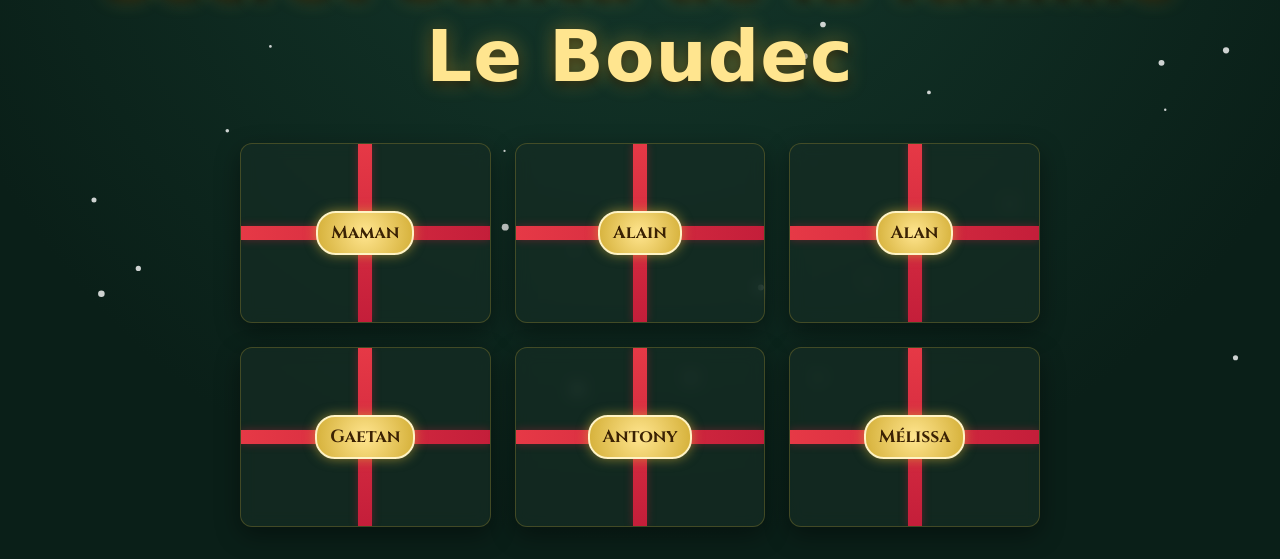
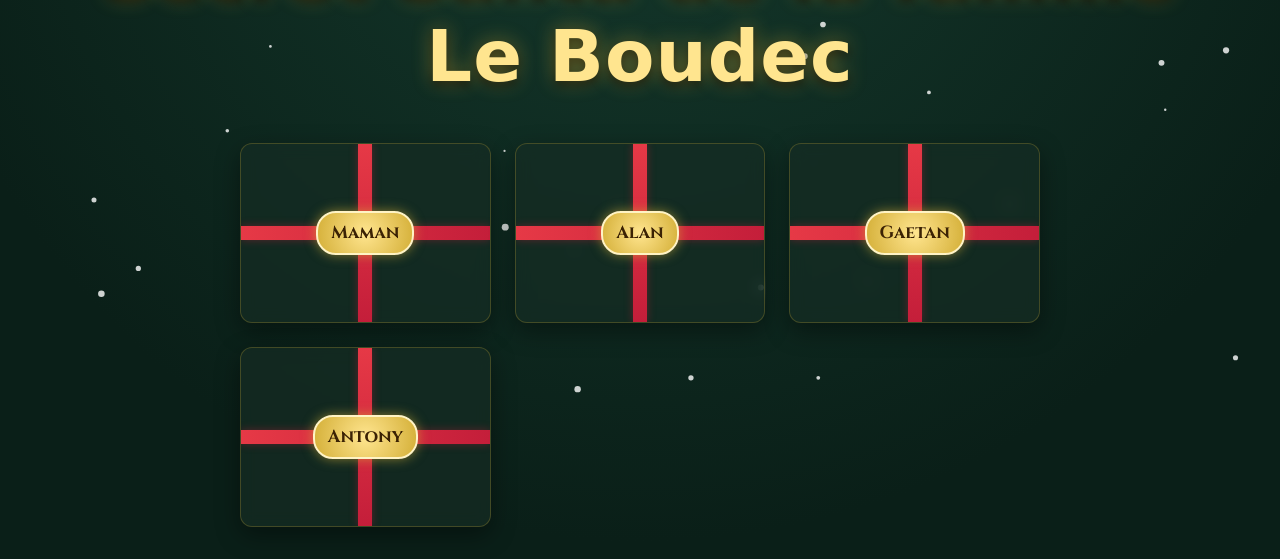
Before and after one commit to aleboudec/secret_santa, a plain HTML site: page index.html in a window 1280 px wide. Shown: the part 398-957 px from the top of the page. Drawn offline with Linux system fonts and the light colour scheme; no server answers; a web font is replaced by a local one.

Commit message:
Update index.html

```diff
--- a/index.html
+++ b/index.html
@@ -285,11 +285,9 @@
 
     <div class="grid">
       <div class="card" data-id="maman" aria-label="Case Maman"><span class="card-badge">Maman</span></div>
-      <div class="card" data-id="alain" aria-label="Case Alain"><span class="card-badge">Alain</span></div>
       <div class="card" data-id="alan" aria-label="Case Alan"><span class="card-badge">Alan</span></div>
       <div class="card" data-id="gaetan" aria-label="Case Gaetan"><span class="card-badge">Gaetan</span></div>
       <div class="card" data-id="antony" aria-label="Case Antony"><span class="card-badge">Antony</span></div>
-      <div class="card" data-id="melissa" aria-label="Case Mélissa"><span class="card-badge">Mélissa</span></div>
     </div>
   </div>
 
```
